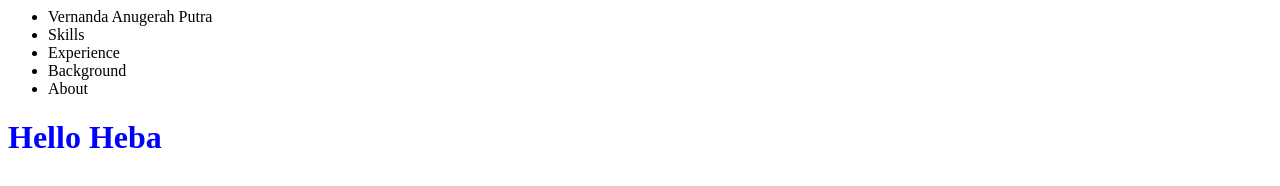
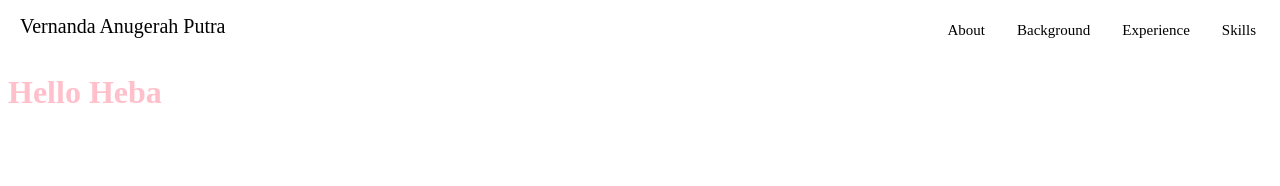
Before and after one commit to vernandaanugerah/vernandaanugerah.github-io, a plain HTML site: page index.html in a window 1280 px wide. Drawn offline with Linux system fonts and the light colour scheme.

Commit message:
Update portofoliostyle.css

```diff
--- a/portofoliostyle.css
+++ b/portofoliostyle.css
@@ -1,8 +1,42 @@
 body {
       background-color: powderblue;
     }
+    li a {
+       float:right;
+    }
+    li as {
+        font-size:20px;
+        float:left;
+        display: block;
+        color: black;
+        text-align: center;
+        padding: 7px 12px;
+        text-decoration: none;
+    }
+    li a {
+        font-size:15px;
+        display: block;
+        color: black;
+        text-align: center;
+        padding: 14px 16px;
+        text-decoration: none;
+      }
+
+      li a:hover {
+        color: pink;
+      }
+
+    ul{
+        list-style-type: none;
+        margin: 0;
+        padding: 0;
+        overflow: hidden;
+        background-color: #fff;
+
+    }
+
     h1 {
-      color: blue;
+      color: pink;
     }
     p {
       color: red;
```
